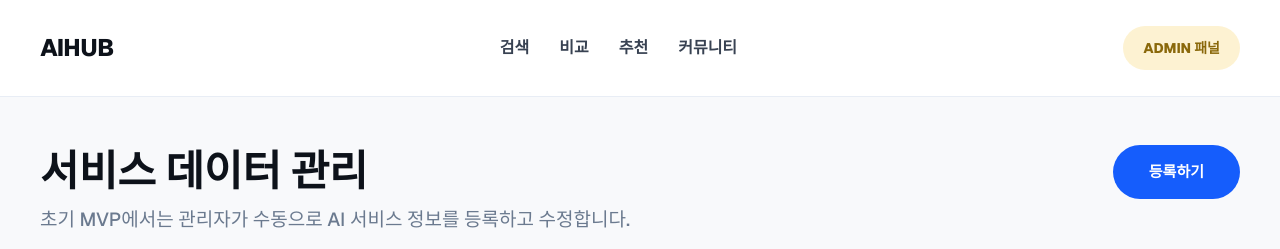
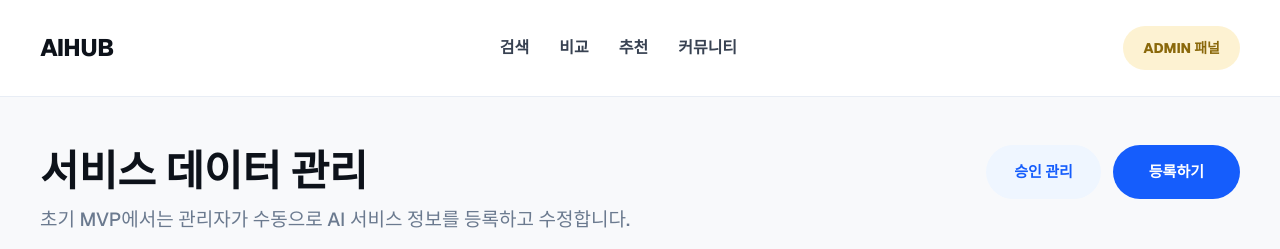
Before and after one commit to JeongHyck06/aihub-frontend, a Next.js app: page /admin in a window 1280 px wide. Shown: the top 249 px of the page. Built offline with nearby package versions, Linux system fonts and the light colour scheme.

Commit message:
feat/#1: admin/model 라우팅 버튼 추가

```diff
--- a/src/components/sections/admin-dashboard-section.tsx
+++ b/src/components/sections/admin-dashboard-section.tsx
@@ -78,6 +78,14 @@ export function AdminDashboardSection() {
               {ADMIN_DASHBOARD_CONTENT.description}
             </p>
           </div>
+          <div className="flex flex-col gap-3 sm:flex-row">
+            <Button
+              className="h-[54px] rounded-[20px] px-7 text-base"
+              href="/admin/models"
+              variant="secondary"
+            >
+              승인 관리
+            </Button>
             <Button
               className="h-[54px] rounded-[20px] px-9 text-base"
               onClick={openCreateModal}
@@ -85,6 +93,7 @@ export function AdminDashboardSection() {
             >
               등록하기
             </Button>
+          </div>
         </div>
 
         {message ? (
```
Lines whose indentation alone changed are shown as unchanged.
